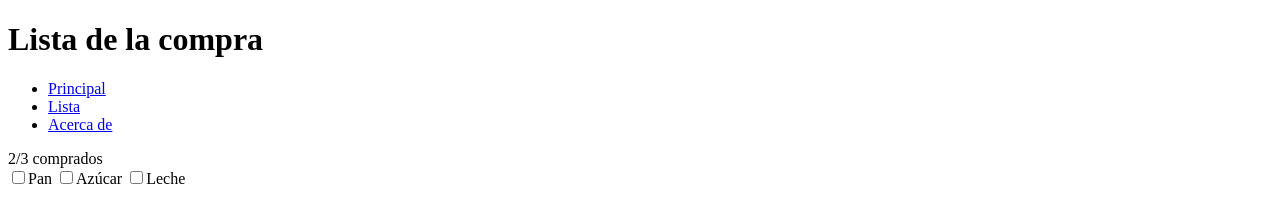
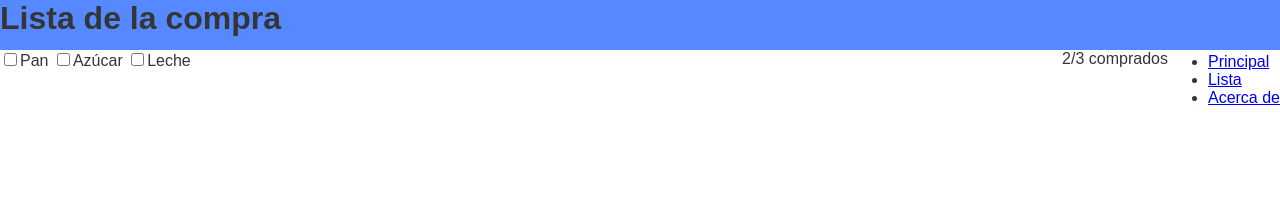
Before and after one commit to aronilie/202207-w1ch4-aron-ilie, a plain HTML site: page index.html in a window 1280 px wide. Drawn offline with Linux system fonts and the light colour scheme.

Commit message:
Create css file and set all generic styles

```diff
--- a/index.html
+++ b/index.html
@@ -4,18 +4,19 @@
     <meta charset="UTF-8" />
     <meta http-equiv="X-UA-Compatible" content="IE=edge" />
     <meta name="viewport" content="width=device-width, initial-scale=1.0" />
+    <link rel="stylesheet" href="styles/styles.css" />
     <title>Lista de la compra</title>
   </head>
   <body>
     <header>
-      <div>
-        <h1>Lista de la compra</h1>
+      <h1>Lista de la compra</h1>
+      <nav>
         <ul>
           <li><a href="#">Principal</a></li>
           <li><a href="#">Lista</a></li>
           <li><a href="#">Acerca de</a></li>
         </ul>
-      </div>
+      </nav>
     </header>
     <main>
       <section class="counter">
--- /dev/null
+++ b/styles/styles.css
@@ -0,0 +1,35 @@
+:root {
+  --main-text-color: #353535;
+}
+
+* {
+  box-sizing: border-box;
+}
+
+html {
+  font-family: Arial, Helvetica, sans-serif;
+  color: var(--main-text-color);
+}
+
+body {
+  margin: 0 auto;
+  padding: 0;
+}
+
+header {
+  background-color: #5689ff;
+  height: 50px;
+}
+
+nav {
+  float: right;
+}
+
+h1,
+h2,
+h3,
+h4,
+h5,
+h6 {
+  margin: 0;
+}
```
